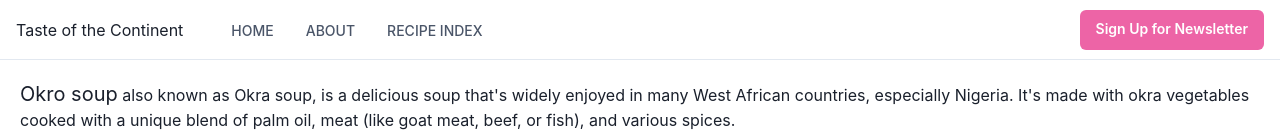
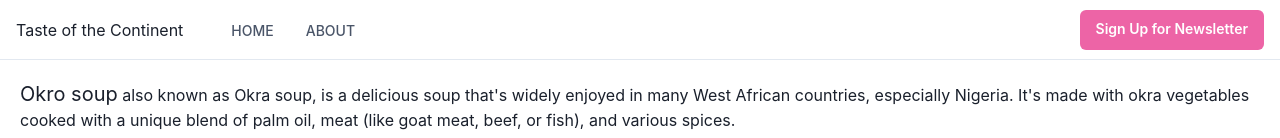
Before and after one commit to damachi/foodblogFinal, a Next.js app: page /recipe in a window 1280 px wide. Shown: the top 138 px of the page. Built offline with nearby package versions, Linux system fonts and the light colour scheme.

Commit message:
added routing

```diff
--- a/components/Navbar.tsx
+++ b/components/Navbar.tsx
@@ -267,10 +267,10 @@ const NAV_ITEMS: Array<NavItem> = [
     //     ],
     // },
 
-    {
-        label: 'RECIPE INDEX',
-        href: '/recipe',
-    },
+    // {
+    //     label: 'RECIPE INDEX',
+    //     href: '/recipe',
+    // },
 
 
     // {
--- a/components/RecipeCard.tsx
+++ b/components/RecipeCard.tsx
@@ -3,6 +3,7 @@ import { Card, CardHeader, CardBody, CardFooter, Image, Stack, Text, Button, Hea
 import { Icon } from '@chakra-ui/react'
 import { GiLevelEndFlag } from 'react-icons/gi'
 import { BiSolidTimer } from 'react-icons/bi'
+import Link from 'next/link'
 
 
 
@@ -11,8 +12,9 @@ export default function RecipeCard() {
 
     <div className='flex flex-col w-[255px] h-full bg-white flex-shrink-0 border border-solid rounded-sm'>
 
+    <Link href={`/recipe/`}>
 
-      <div className='w-full h-full flex flex-col justify-center'>
+      <div className='w-full h-full flex flex-col justify-center cursor-pointer'>
         <div className='text-base font-bold'>
           Jollof Rices
         </div>
@@ -40,6 +42,7 @@ export default function RecipeCard() {
 
         </div>
       </div>
+      </Link>
     </div>
   )
 }
```
